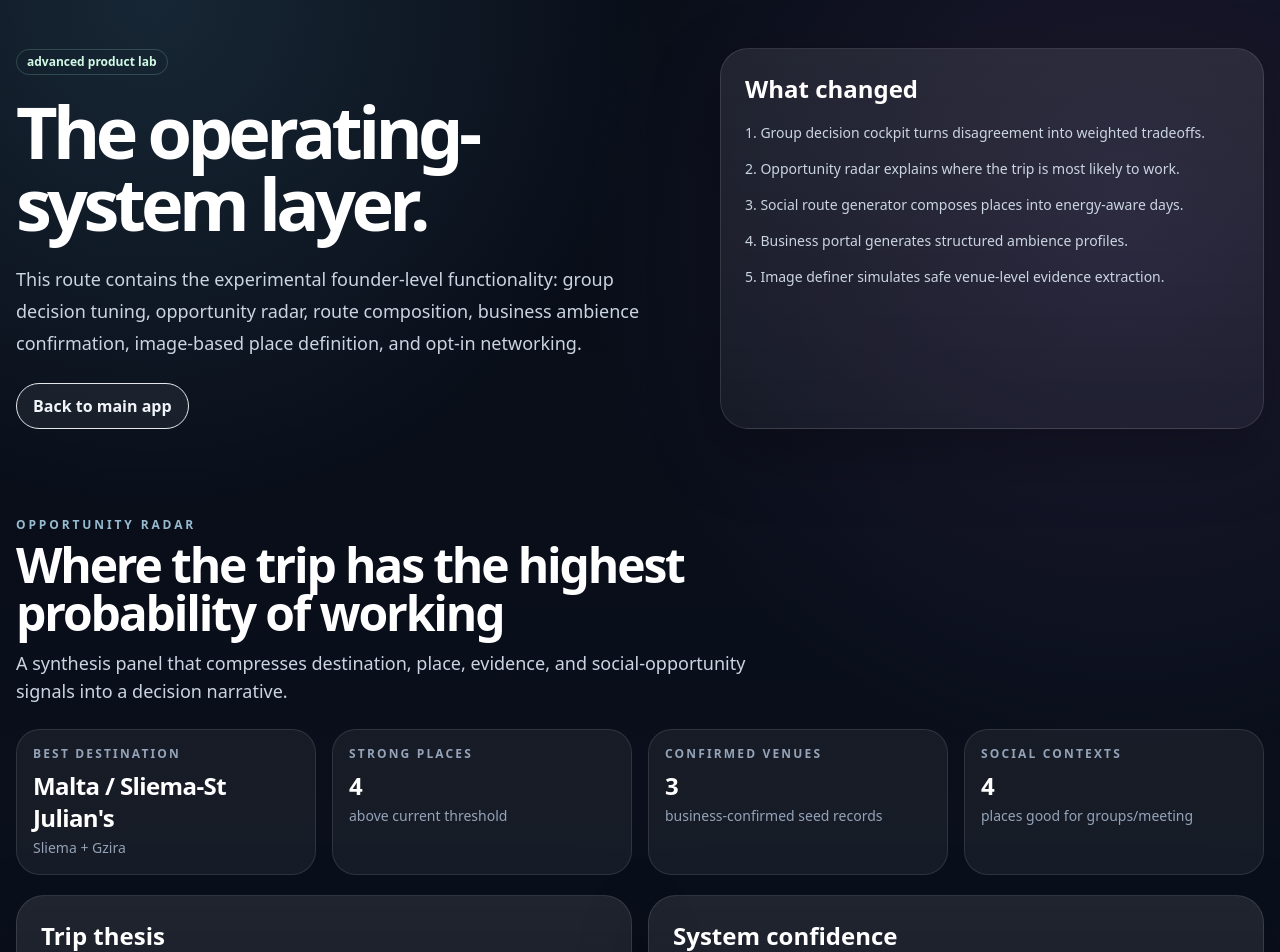
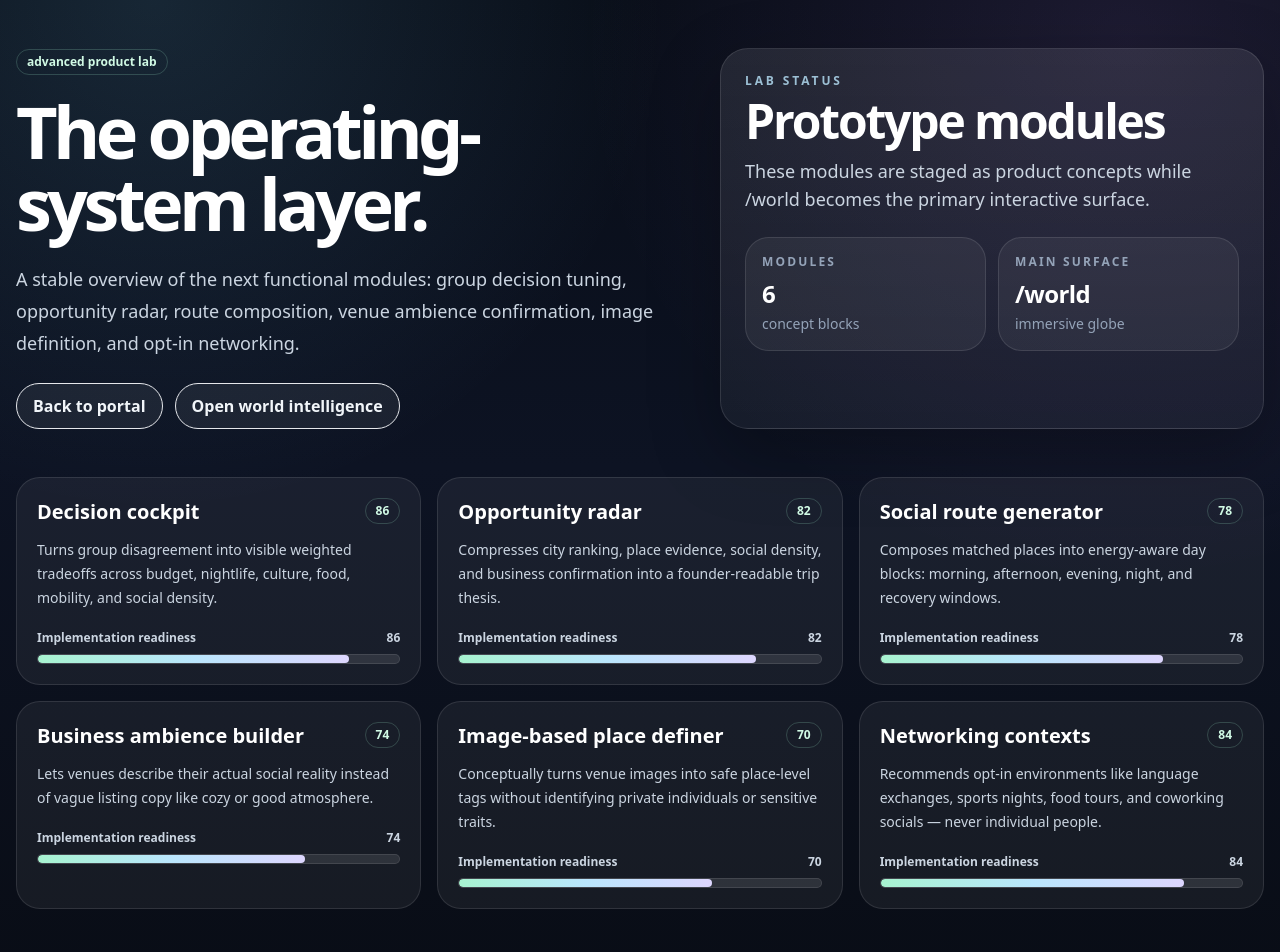
Before and after one commit to irf97/Travel-Guide, a Next.js app in the folder mvp/: page /lab in a window 1280 px wide. Shown: the top 952 px of the page. Built offline with nearby package versions, Linux system fonts and the light colour scheme.

Commit message:
Stabilize lab route for healthy Vercel deploy

```diff
--- a/mvp/app/lab/page.tsx
+++ b/mvp/app/lab/page.tsx
@@ -1,30 +1,16 @@
-import { BusinessPortalPanel, DecisionBoardPanel, ImageDefinerPanel, NetworkingPanel, OpportunityRadarPanel, RouteGeneratorPanel } from "@/components/advanced-panels";
-import { Card, Chip, GhostButton } from "@/components/ui";
-import { cities, places } from "@/lib/seed";
-import { defaultIntent } from "@/lib/extraction";
-import { scoreCity, scorePlace } from "@/lib/scoring";
 import Link from "next/link";
+import { Card, Chip, GhostButton, MetricBar, SectionHeader, SoftCard, StatPill } from "@/components/ui";
+
+const modules = [
+  { title: "Decision cockpit", score: 86, body: "Turns group disagreement into visible weighted tradeoffs across budget, nightlife, culture, food, mobility, and social density." },
+  { title: "Opportunity radar", score: 82, body: "Compresses city ranking, place evidence, social density, and business confirmation into a founder-readable trip thesis." },
+  { title: "Social route generator", score: 78, body: "Composes matched places into energy-aware day blocks: morning, afternoon, evening, night, and recovery windows." },
+  { title: "Business ambience builder", score: 74, body: "Lets venues describe their actual social reality instead of vague listing copy like cozy or good atmosphere." },
+  { title: "Image-based place definer", score: 70, body: "Conceptually turns venue images into safe place-level tags without identifying private individuals or sensitive traits." },
+  { title: "Networking contexts", score: 84, body: "Recommends opt-in environments like language exchanges, sports nights, food tours, and coworking socials — never individual people." }
+];
 
 export default function ProductLabPage() {
-  const intent = defaultIntent();
-  intent.desired_features.sea = true;
-  intent.desired_features.historic = true;
-  intent.desired_features.seafood = true;
-  intent.desired_features.international_crowd = true;
-  intent.desired_features.bars = true;
-  intent.desired_features.young_adults = true;
-  intent.avoid.too_crowded = true;
-  intent.travel_style = ["social", "culture", "food"];
-
-  const rankedCities = cities
-    .map((city) => ({ city, result: scoreCity(city, intent) }))
-    .sort((a, b) => b.result.score - a.result.score);
-
-  const cityScores = new Map(rankedCities.map(({ city, result }) => [city.id, result.score]));
-  const rankedPlaces = places
-    .map((place) => ({ place, result: scorePlace(place, intent, cityScores.get(place.city_id) ?? 70) }))
-    .sort((a, b) => b.result.score - a.result.score);
-
   return (
     <main className="mx-auto min-h-screen w-full max-w-7xl px-4 pb-16">
       <section className="grid gap-6 py-12 lg:grid-cols-[1fr_0.8fr]">
@@ -34,30 +20,34 @@ export default function ProductLabPage() {
             The operating-system layer.
           </h1>
           <p className="mt-6 max-w-2xl text-lg leading-8 text-slate-300">
-            This route contains the experimental founder-level functionality: group decision tuning, opportunity radar, route composition, business ambience confirmation, image-based place definition, and opt-in networking.
+            A stable overview of the next functional modules: group decision tuning, opportunity radar, route composition, venue ambience confirmation, image definition, and opt-in networking.
           </p>
-          <Link href="/">
-            <GhostButton className="mt-6">Back to main app</GhostButton>
-          </Link>
+          <div className="mt-6 flex flex-wrap gap-3">
+            <Link href="/portal"><GhostButton>Back to portal</GhostButton></Link>
+            <Link href="/world"><GhostButton>Open world intelligence</GhostButton></Link>
+          </div>
         </div>
         <Card>
-          <h2 className="text-2xl font-black text-white">What changed</h2>
-          <div className="mt-4 grid gap-3 text-sm leading-6 text-slate-300">
-            <p>1. Group decision cockpit turns disagreement into weighted tradeoffs.</p>
-            <p>2. Opportunity radar explains where the trip is most likely to work.</p>
-            <p>3. Social route generator composes places into energy-aware days.</p>
-            <p>4. Business portal generates structured ambience profiles.</p>
-            <p>5. Image definer simulates safe venue-level evidence extraction.</p>
+          <SectionHeader eyebrow="Lab status" title="Prototype modules" body="These modules are staged as product concepts while /world becomes the primary interactive surface." />
+          <div className="grid gap-3 md:grid-cols-2">
+            <StatPill label="Modules" value={modules.length} note="concept blocks" />
+            <StatPill label="Main surface" value="/world" note="immersive globe" />
           </div>
         </Card>
       </section>
 
-      <OpportunityRadarPanel rankedCities={rankedCities} rankedPlaces={rankedPlaces} />
-      <DecisionBoardPanel rankedCities={rankedCities} />
-      <RouteGeneratorPanel rankedCities={rankedCities} rankedPlaces={rankedPlaces} />
-      <BusinessPortalPanel />
-      <ImageDefinerPanel />
-      <NetworkingPanel />
+      <section className="grid gap-4 md:grid-cols-2 lg:grid-cols-3">
+        {modules.map((module) => (
+          <SoftCard key={module.title}>
+            <div className="flex items-start justify-between gap-3">
+              <h2 className="text-xl font-black text-white">{module.title}</h2>
+              <Chip tone="good">{module.score}</Chip>
+            </div>
+            <p className="mt-3 text-sm leading-6 text-slate-300">{module.body}</p>
+            <div className="mt-5"><MetricBar label="Implementation readiness" score={module.score} /></div>
+          </SoftCard>
+        ))}
+      </section>
     </main>
   );
 }
```
